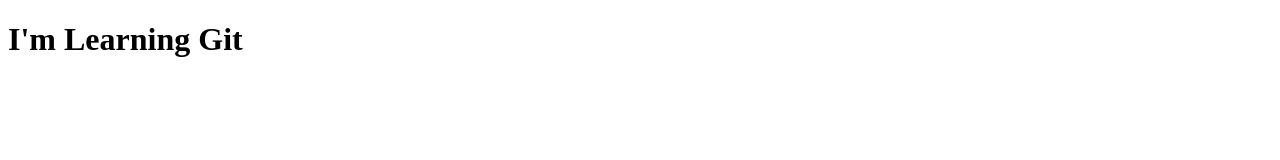
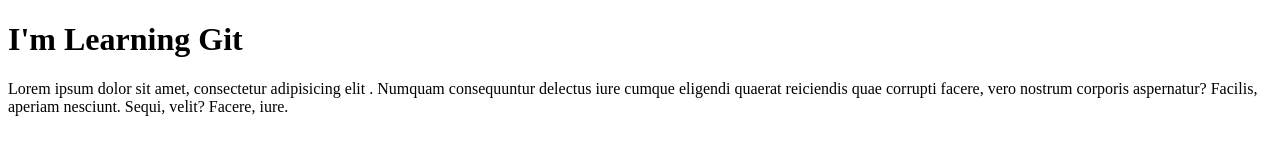
Before and after one commit to jordanmario/My-git-project, a plain HTML site: page index.html in a window 1280 px wide. Drawn offline with Linux system fonts and the light colour scheme.

Commit message:
add a paragraph

```diff
--- a/index.html
+++ b/index.html
@@ -7,6 +7,12 @@
 
 <body>
     <h1>I'm Learning Git</h1>
+    <p>
+        Lorem ipsum dolor sit amet, consectetur adipisicing elit
+        . Numquam consequuntur delectus iure cumque eligendi quaerat
+        reiciendis quae corrupti facere, vero nostrum corporis aspernatur?
+        Facilis, aperiam nesciunt. Sequi, velit? Facere, iure.
+    </p>
 </body>
 
 </html>
```
